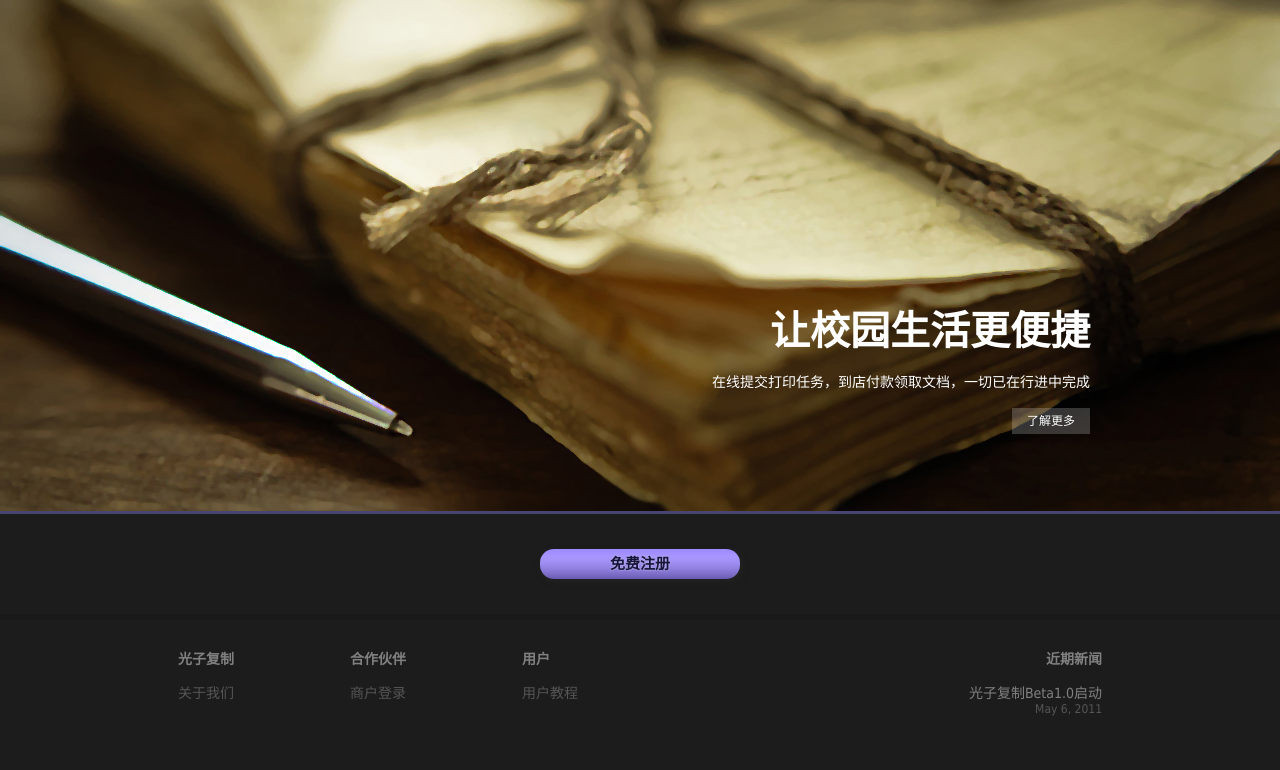
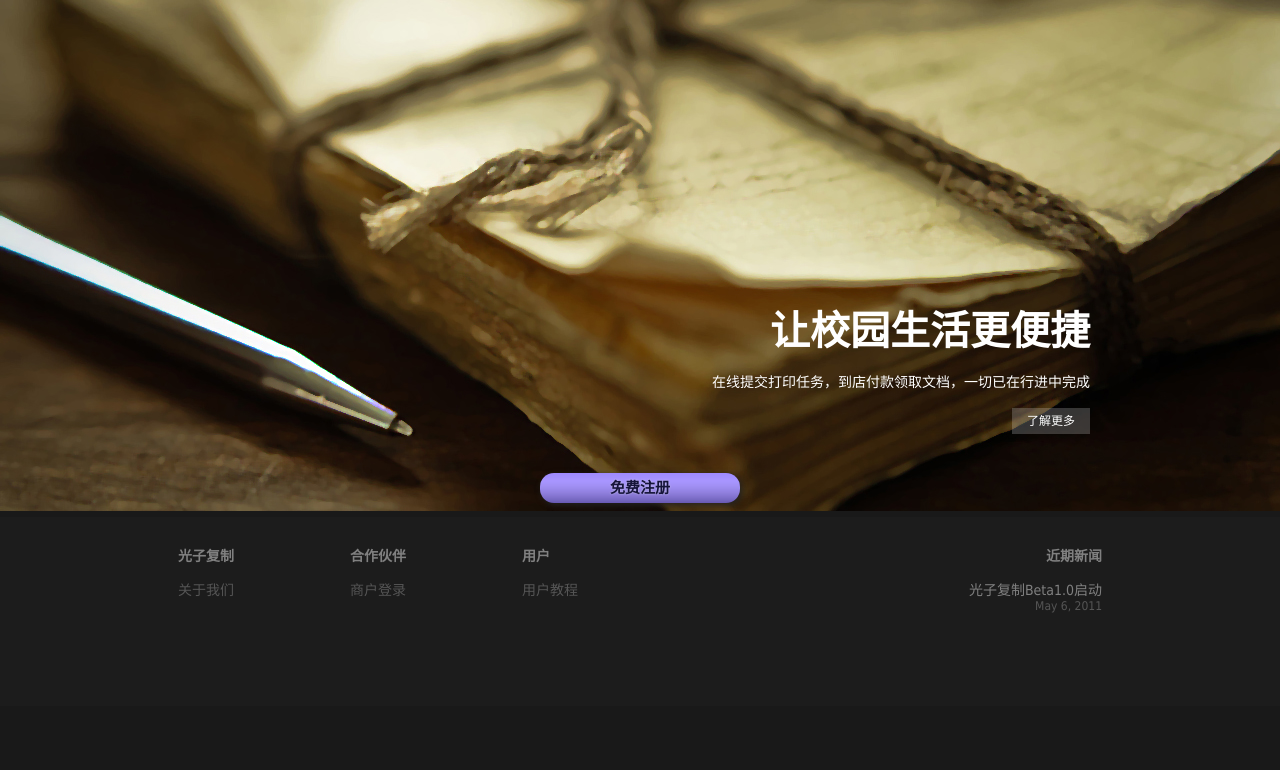
Before and after one commit to unit-interval/photoncopy, a PHP site: page /static/index.html in a window 1280 px wide. Shown: the part 94-864 px from the top of the page. After the commit the page ends 707 px from the top, so only its background shows below. Run offline with PHP 8.4, Linux system fonts and the light colour scheme.

Commit message:
index redesigned

```diff
--- a/media/css/styleIndex.css
+++ b/media/css/styleIndex.css
@@ -68,10 +68,6 @@ ul.slideshow{
 	width: 100%;
 }
 
-#main ul.slideshow{
-	border-bottom: 3px solid #494573;
-}
-
 ul.slideshow li{
 	height: 100%;
 	float: left;
@@ -115,5 +111,5 @@ div.slidePhotoWrapper a:hover{
 .slideshowCtrl{
 	width: 200px;
 	padding: 5px 20px;
-	margin: auto;
+	margin: 40px auto;
 }
--- a/static/index.html
+++ b/static/index.html
@@ -66,15 +66,13 @@
 						<h2>让校园生活更便捷</h2>
 						<p>在线提交打印任务，到店付款领取文档，一切已在行进中完成</p>
 						<a href='tutorial'>了解更多</a>
+						<div class='slideshowCtrl'>
+							<input type='button' class='uiBtn2' id='signupBtn' value='免费注册'/>
+							<div class='clear'></div>
+						</div>
 					</div>
 				</li>
 			</ul>
-			<div class='content'>
-				<div class='slideshowCtrl'>
-					<input type='button' class='uiBtn2' id='signupBtn' value='免费注册'/>
-					<div class='clear'></div>
-				</div>
-			</div>
 		</div>
 		<div class="footerWrapper">
 			<div class="footer">
```
Also changed, not shown: inc/page.php (+10 -12 lines).
